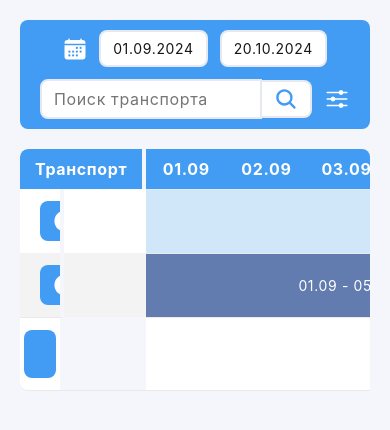
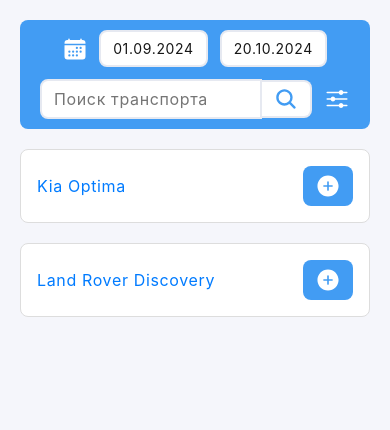
Before and after one commit to ezy4me/get-me-car--calendar, a React (Vite) app: page / in a window 390 px wide. Shown: the top 430 px of the page. Built offline with nearby package versions, Linux system fonts and the light colour scheme.

Commit message:
add: mobile version(bookings card)

```diff
--- a/src/App.tsx
+++ b/src/App.tsx
@@ -1,6 +1,7 @@
-import React, { useState } from "react";
+import React, { useState, useEffect } from "react";
 import CalendarOptions from "./components/CalendarOptions";
 import TransportCalendar from "./components/TransportCalendar";
+import TransportCalendarMobile from "./components/TransportCalendarMobile";
 
 // Определение типов
 interface Rent {
@@ -189,6 +190,18 @@
     endDate: maxDate || endOfMonth,
   });
 
+  const [isMobile, setIsMobile] = useState<boolean>(false);
+
+  useEffect(() => {
+    const mediaQuery = window.matchMedia("(max-width: 768px)");
+    setIsMobile(mediaQuery.matches);
+
+    const handleResize = () => setIsMobile(mediaQuery.matches);
+
+    mediaQuery.addEventListener("change", handleResize);
+    return () => mediaQuery.removeEventListener("change", handleResize);
+  }, []);
+
   const handleSortChange = (sortBy: string) => {
     setSortBy(sortBy);
   };
@@ -232,7 +245,11 @@
           endDate: maxDate || endOfMonth,
         }}
       />
-      <TransportCalendar vehicals={filteredVehicles} />
+      {isMobile ? (
+        <TransportCalendarMobile vehicals={filteredVehicles} />
+      ) : (
+        <TransportCalendar vehicals={filteredVehicles} />
+      )}
     </div>
   );
 }
--- /dev/null
+++ b/src/components/BookingCard.tsx
@@ -0,0 +1,88 @@
+import React, { useState } from "react";
+import { IoAddCircle } from "react-icons/io5";
+import BookingCell from "./BookingCell";
+
+interface BookingCardProps {
+  vehicle: {
+    id: number;
+    name: string;
+    type: string;
+    class: string;
+    brand: string;
+    model: string;
+    engine_type: string;
+    edit_url: string;
+  };
+  bookings: any[];
+  onClick: (rent: any, vehicle: any) => void;
+  onAddClick: (vehicle: any) => void;
+  dates: string[];
+}
+
+const BookingCard: React.FC<BookingCardProps> = ({
+  vehicle,
+  bookings,
+  onClick,
+  onAddClick,
+  dates,
+}) => {
+  const [isExpanded, setIsExpanded] = useState(false);
+
+  const handleCardClick = () => {
+    setIsExpanded(!isExpanded);
+  };
+
+  const handleBookingCellClick = (
+    rent: any,
+    e: React.MouseEvent<HTMLTableRowElement, MouseEvent>
+  ) => {
+    e.stopPropagation(); // Останавливаем распространение клика
+    onClick(rent, vehicle); // Вызываем переданный onClick для обработки
+  };
+
+  return (
+    <div
+      className={`booking-card ${isExpanded ? "expanded" : ""}`}
+      onClick={handleCardClick}
+    >
+      <div className="booking-card__header">
+        <a className="link" href={vehicle.edit_url} onClick={(e) => e.stopPropagation()}>
+          {vehicle.name}
+        </a>
+        <button
+          className="btn transport-btn-icon"
+          onClick={(e) => {
+            e.stopPropagation();
+            onAddClick(vehicle);
+          }}
+        >
+          <IoAddCircle size={32} />
+        </button>
+      </div>
+      <div className="booking-card__body">
+        <table className="booking-card__table">
+          <tbody>
+            {bookings.map((rent, index) => (
+              <tr
+                key={index}
+                onClick={(e) => handleBookingCellClick(rent, e)}
+              >
+                <BookingCell
+                  rent={rent}
+                  colSpan={1}
+                  rowSpan={1}
+                  index={index}
+                  rowIndex={index}
+                  isContinuous={false}
+                  onClick={() => onClick(rent, vehicle)}
+                />
+              </tr>
+            ))}
+          </tbody>
+        </table>
+      </div>
+    </div>
+  );
+};
+
+export default BookingCard;
--- a/src/components/BookingCell.tsx
+++ b/src/components/BookingCell.tsx
@@ -8,9 +8,7 @@
     ? evenRowColors[rent.status] || evenRowColors["rent"]
     : oddRowColors[rent.status] || oddRowColors["rent"];
 
-    const color = isEvenRow
-    ? '#000'
-    : '#fff'
+  const color = isEvenRow ? '#000' : '#fff';
 
   const shadeIndex = index % bgColors.length;
   const selectedColor = bgColors[shadeIndex];
@@ -24,6 +22,7 @@
 interface BookingCellProps {
   rent: any | null;
   colSpan: number;
+  rowSpan: number;
   index: number;
   rowIndex: number;
   isStart?: boolean;
@@ -35,6 +34,7 @@
 const BookingCell: React.FC<BookingCellProps> = ({
   rent,
   colSpan,
+  rowSpan,
   index,
   rowIndex,
   isStart,
@@ -57,7 +57,9 @@
       onClick={onClick}
       className="booking-cell"
       style={style}
-      colSpan={colSpan}>
+      colSpan={colSpan}
+      rowSpan={rowSpan}
+    >
       {isContinuous && (
         <div
           className="is-continuous"
--- a/src/components/TransportCalendar.tsx
+++ b/src/components/TransportCalendar.tsx
@@ -254,6 +254,7 @@
             rent={rent}
             colSpan={adjustedColSpan}
             index={index}
+            rowSpan={1}
             rowIndex={rowIndex}
             isContinuous={
               index > 0 &&
@@ -302,9 +303,19 @@
 
   const bookingMatrix = createBookingMatrix();
 
+  const handleWheel = (event: React.WheelEvent<HTMLDivElement>) => {
+    if (containerRef.current) {
+      containerRef.current.scrollLeft += event.deltaY; // Изменяет горизонтальное скроллирование
+      event.preventDefault(); // Предотвращает стандартное поведение прокрутки
+    }
+  };
+
   return (
     <>
-      <main className="calendar-container container" ref={containerRef}>
+      <main
+        className="calendar-container container"
+        ref={containerRef}
+        onWheel={handleWheel}>
         <table className="transport-calendar">
           <thead>
             <tr>
--- /dev/null
+++ b/src/components/TransportCalendarMobile.tsx
@@ -0,0 +1,160 @@
+import React, { useState, useRef } from "react";
+import BookingCard from "./BookingCard";
+import RentalModal from "./RentalModal";
+import { generateDateRange, getMinMaxDates, calculateColSpan } from "../utils/dateUtils";
+
+interface TransportCalendarProps {
+  vehicals: {
+    id: number;
+    name: string;
+    type: string;
+    class: string;
+    brand: string;
+    model: string;
+    engine_type: string;
+    edit_url: string;
+    rents: {
+      id: number;
+      start_date: string;
+      end_date: string;
+      country: string;
+      city: string;
+      client_name: string;
+      email: string;
+      tel: string;
+      tel_2: string;
+      socials: { [key: string]: boolean }[];
+      payment_koeff: number;
+      payable: number;
+      currency: string;
+      services: number[];
+    }[];
+  }[];
+}
+
+const TransportCalendarMobile: React.FC<TransportCalendarProps> = ({ vehicals }) => {
+  const [selectedRent, setSelectedRent] = useState<any | null>(null);
+  const [vehicle, setVehicle] = useState<any | null>(null);
+  const containerRef = useRef<HTMLDivElement>(null);
+
+  const { minDate, maxDate } = getMinMaxDates(
+    vehicals.flatMap((vehical) => vehical.rents)
+  );
+
+  const validDate = (date: Date): boolean => !isNaN(date.getTime());
+
+  const minDateStr = validDate(minDate)
+    ? minDate.toISOString().split("T")[0]
+    : "";
+  const maxDateStr = validDate(maxDate)
+    ? maxDate.toISOString().split("T")[0]
+    : "";
+  const dates: string[] =
+    validDate(minDate) && validDate(maxDate)
+      ? generateDateRange(minDateStr, maxDateStr)
+      : [];
+
+  const groupedBookings = vehicals.reduce<Record<number, any[]>>(
+    (acc, vehical) => {
+      vehical.rents.forEach((rent) => {
+        const numericId = vehical.id;
+        if (!acc[numericId]) {
+          acc[numericId] = [];
+        }
+        acc[numericId].push({
+          ...rent,
+          startDate: new Date(rent.start_date).toISOString().split("T")[0],
+          endDate: new Date(rent.end_date).toISOString().split("T")[0],
+          colSpan: calculateColSpan(
+            new Date(rent.start_date).toISOString().split("T")[0],
+            new Date(rent.end_date).toISOString().split("T")[0],
+            dates
+          ),
+          isContinuous: false,
+        });
+      });
+      return acc;
+    },
+    {}
+  );
+
+  const handleVehicleInfo = (
+    rent: any,
+    vehicle: {
+      id: number;
+      name: string;
+      type: string;
+      class: string;
+      brand: string;
+      model: string;
+      engine_type: string;
+      edit_url: string;
+    }
+  ) => {
+    setSelectedRent(rent);
+    setVehicle(vehicle);
+  };
+
+  const handleOpenRentalForm = (vehicle: {
+    id: number;
+    name: string;
+    type: string;
+    class: string;
+    brand: string;
+    model: string;
+    engine_type: string;
+    edit_url: string;
+  }) => {
+    const defaultRent = {
+      start_date: new Date().toISOString().split("T")[0] + "T09:00:00",
+      end_date: new Date().toISOString().split("T")[0] + "T18:00:00",
+      payment_koeff: 0,
+      payable: 0,
+    };
+
+    setSelectedRent(defaultRent);
+    setVehicle(vehicle);
+  };
+
+  return (
+    <>
+      <main className="mobile-calendar-container" ref={containerRef}>
+        {vehicals.length > 0 ? (
+          vehicals.map((vehical) => (
+            <BookingCard
+              key={vehical.id}
+              vehicle={{
+                id: vehical.id,
+                name: vehical.name,
+                type: vehical.type,
+                class: vehical.class,
+                brand: vehical.brand,
+                model: vehical.model,
+                engine_type: vehical.engine_type,
+                edit_url: vehical.edit_url,
+              }}
+              bookings={groupedBookings[vehical.id] || []}
+              dates={dates}
+              onClick={(rent, vehicle) => handleVehicleInfo(rent, vehicle)}
+              onAddClick={(vehicle) => handleOpenRentalForm(vehicle)}
+            />
+          ))
+        ) : (
+          <div className="no-data-placeholder">
+            <p>Нет данных о транспортных средствах</p>
+          </div>
+        )}
+      </main>
+      {selectedRent && (
+        <RentalModal
+          isOpen={!!selectedRent}
+          onClose={() => setSelectedRent(null)}
+          rent={selectedRent}
+          vehicle={vehicle}
+        />
+      )}
+    </>
+  );
+};
+
+export default TransportCalendarMobile;
--- /dev/null
+++ b/src/styles/booking-card.scss
@@ -0,0 +1,59 @@
+.booking-card {
+    width: 100%;
+    border: 1px solid #ddd;
+    border-radius: 8px;
+    padding: 16px;
+    background-color: #fff;
+    display: flex;
+    flex-direction: column;
+    cursor: pointer;
+
+    &__header {
+        display: flex;
+        justify-content: space-between;
+        align-items: center;
+    }
+
+    &__body {
+        margin-top: 0;
+        max-height: 0;
+        overflow: hidden;
+        opacity: 0;
+        transition:
+            max-height 0.4s ease-in-out,
+            opacity 0.4s ease-in-out,
+            margin-top 0.4s ease-in-out;
+    }
+
+    &.expanded .booking-card__body {
+        max-height: 1000px;
+        opacity: 1;
+        margin-top: 20px;
+    }
+
+    &__table {
+        width: 100%;
+    }
+
+    &__table th,
+    &__table td {
+        padding: 8px;
+        text-align: center;
+    }
+
+    .booking-cell {
+        padding: 12px 16px;
+        border-radius: 8px;
+        cursor: pointer;
+        border: 0;
+
+        .content {
+            font-size: 16px;
+        }
+    }
+}
+
+.link {
+    text-decoration: none;
+    color: #007bff;
+}
--- a/src/styles/index.scss
+++ b/src/styles/index.scss
@@ -1,6 +1,7 @@
 @import "./scroll.scss";
 @import "./date-range-picker.scss";
 @import "./booking-cell.scss";
+@import "./booking-card.scss";
 @import "./trasport-calendar.scss";
 @import "./sort-options.scss";
 @import "./rental-modal.scss";
--- a/src/styles/sort-options.scss
+++ b/src/styles/sort-options.scss
@@ -134,7 +134,7 @@
     gap: 12px;
 }
 
-@media (max-width: 800px) {
+@media (max-width: 768px) {
     .calendar-options {
         flex-direction: column;
         gap: 12px;
--- a/src/styles/trasport-calendar.scss
+++ b/src/styles/trasport-calendar.scss
@@ -1,5 +1,12 @@
 .calendar-container {
     height: calc(100vh - 120px);
+}
+
+.mobile-calendar-container {
+    display: flex;
+    flex-direction: column;
+    gap: 20px;
+    align-items: center;
 }
 
 .transport-calendar {
@@ -16,6 +23,10 @@
     text-align: center;
 }
 
+.transport-calendar thead {
+    background: #429cf3;
+}
+
 .transport-calendar thead th {
     font-weight: bold;
     text-align: center;
@@ -30,11 +41,6 @@
 
 .transport-calendar thead tr th:first-child {
     border-radius: 8px 0 0 0;
-    min-width: 240px;
-}
-
-.transport-calendar thead tr th:last-child {
-    border-radius: 0 8px 0 0;
 }
 
 .transport-calendar {
@@ -49,6 +55,7 @@
 
 .transport-calendar tbody td:first-child {
     border-left: 0;
+    min-width: 240px;
 }
 
 .transport-calendar tbody td:nth-child(2) {
```
Also changed, not shown: src/utils/dateUtils.ts (+10 -0 lines).
